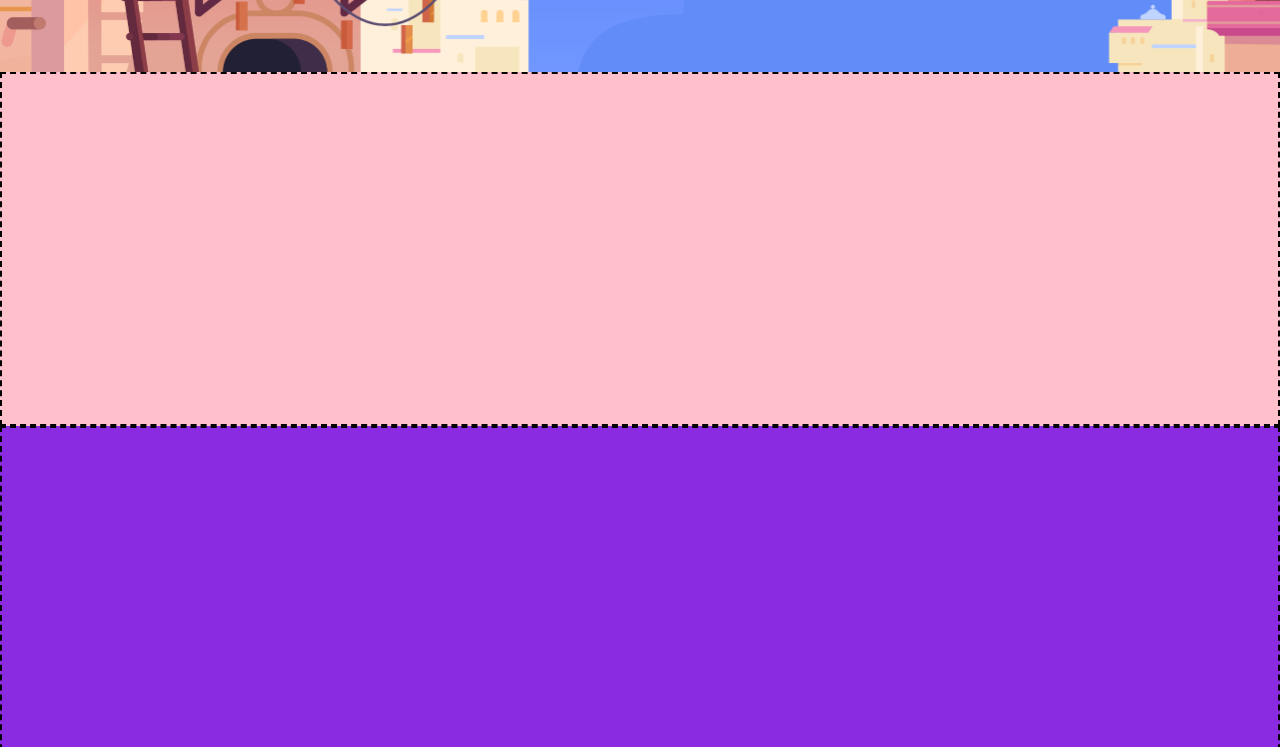
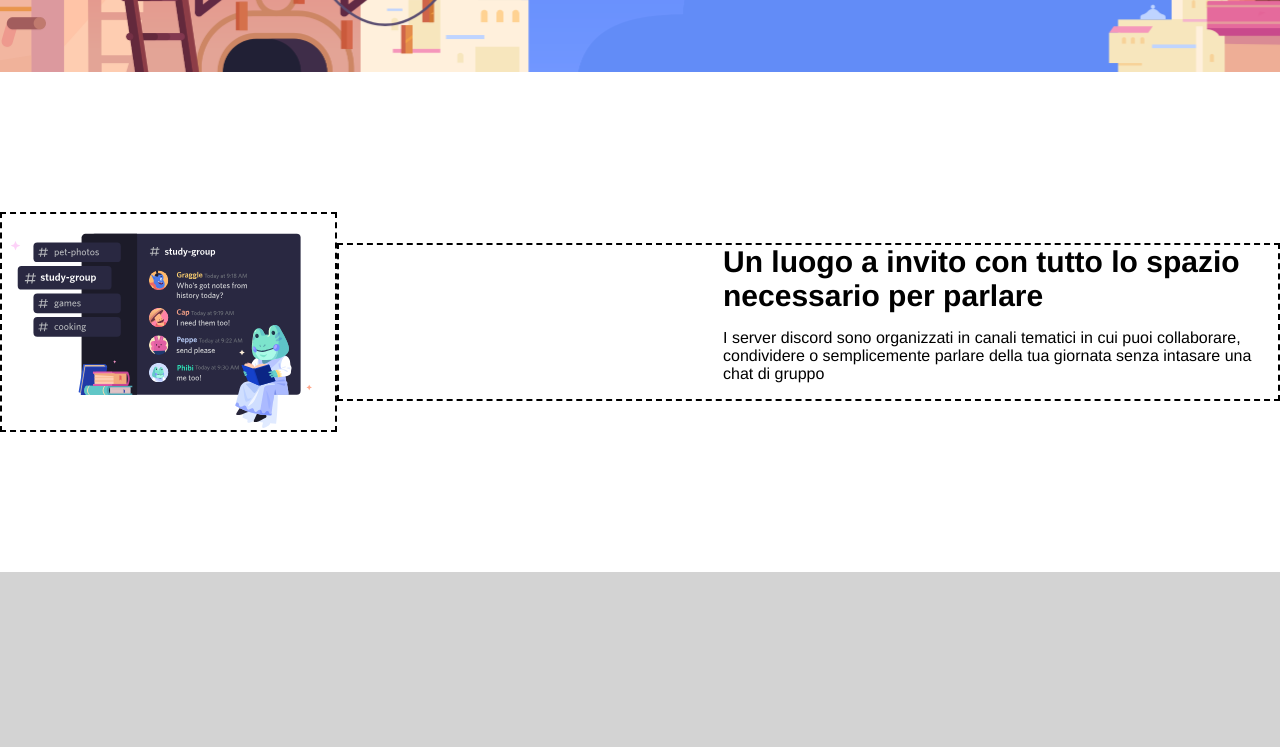
Before and after one commit to DaveCorleto/htmlcss-discord, a plain HTML site: page index.html in a window 1280 px wide. Shown: the part 553-1300 px from the top of the page. Drawn offline with Linux system fonts and the light colour scheme.

Commit message:
initialized main

```diff
--- a/css/style.css
+++ b/css/style.css
@@ -129,6 +129,9 @@ main {
     min-height: 500px;
 }
 
+.central {
+    display: flex;
+}
 .white {
     background-color: white;
 }
@@ -138,19 +141,40 @@ main {
 }
 
 .box {
-    height: 350px;
+    /* height: 350px;  */
     margin: 0;
+    display: flex;
+    flex-direction: column;
+    justify-content: flex-start;
 
 }
 
 .little {
     flex-basis: 30%;
-    background-color: pink;
+    /* background-color: pink; */
 }
 
 .big {
     flex-basis: 50%;
-    background-color: blueviolet;
+    padding-left: 30%;
+    /* background-color: blueviolet; */
+}
+
+#item1 {
+    width: 100%;
+    text-align: right;
+}
+.text-black {
+    color: black;
+    font-size: 30px;
+    font-weight: bold;
+    /* padding-left: 40%; */
+    margin: 0;
+
+}
+
+.right {
+
 }
 
 /* Sezione tenersi-contatto */
--- a/index.html
+++ b/index.html
@@ -24,6 +24,7 @@
 
             </div>
             <div id="login">Login</div>
+
         </nav>
 
         <section class="header-bottom">
@@ -45,9 +46,18 @@
     <main>
         <section class="central white">
 
-            <div class="box little"></div>
+            <div class="box little"><img id="item1" src="img/item1.svg" alt=""></div>
 
-            <div class="box big"></div>
+            <div class="box big">
+                <h2 class="text-black">Un luogo a invito
+                    con tutto lo spazio
+                    necessario per parlare
+                </h2>
+
+                <p > I server discord sono organizzati in canali tematici in   cui puoi collaborare,
+                    condividere o semplicemente parlare della tua giornata senza intasare una chat di gruppo
+                </p>
+            </div>
 
         </section>
         <section class="central grey">
```
